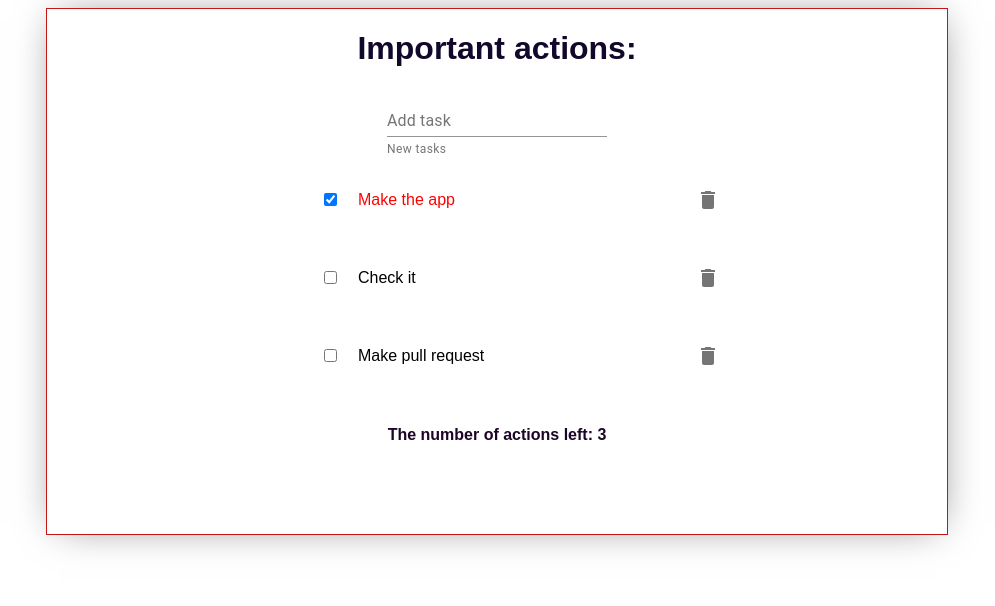
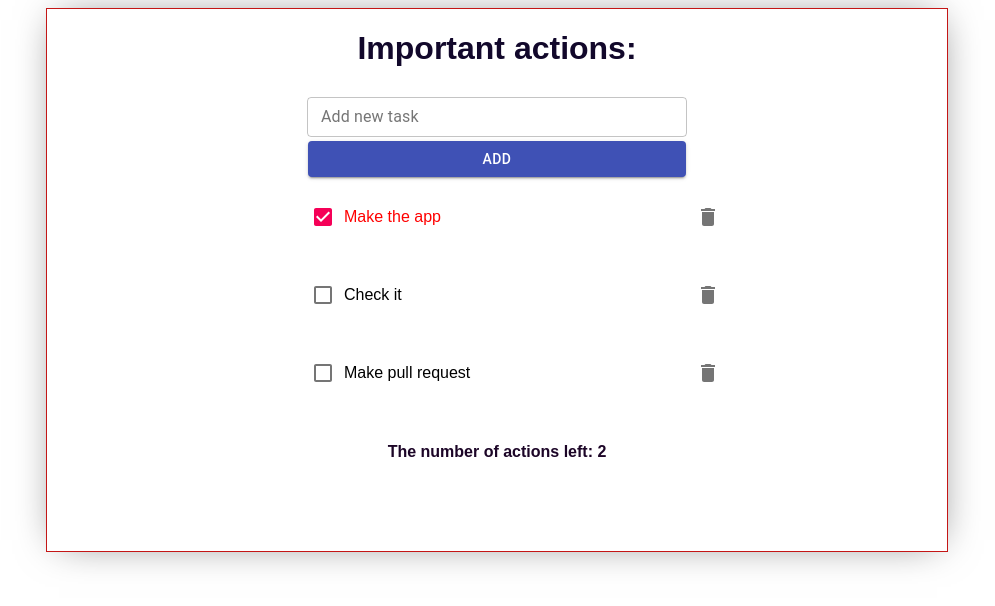
Before and after one commit to WebHeroSchool/TodoLachinov, a React (Create React App) app: page / in a window 1280 px wide. Shown: the top 606 px of the page, without its empty margins (143-1138 px from the left). Built offline with nearby package versions, Linux system fonts and the light colour scheme.

Commit message:
AddElement changes

```diff
--- a/src/components/App/App.js
+++ b/src/components/App/App.js
@@ -4,10 +4,10 @@ import InputItem from '../InputItem/InputItem';
 import Footer from '../Footer/Footer';
 import styles from './App.module.css';
 
-const counter = 3;
 
 class App extends React.Component {
   state = {
+    hasError: false,
     items: [
       {
         value: 'Make the app',
@@ -24,12 +24,13 @@ class App extends React.Component {
         isDone: false,
         id: 3
       }
-    ]
+    ],
+    count: 3
   };
 
   onClickDone = id => {
     const newItemList = this.state.items.map(item => {
-      const newItem = { ... item };
+      const newItem = { ...item };
       if (item.id === id) {
         newItem.isDone = !item.isDone;
       }
@@ -37,25 +38,42 @@ class App extends React.Component {
       return newItem;
     })
 
-    this.setState({ items: newItemList});
+    this.setState({ items: newItemList });
   };
 
-  onClickDelete = id => {
-    const newItemList = this.state.items.filter(item => item.id !== id);
-    this.setState({ items: newItemList});
+  onClickDelete = id => this.setState(state => ({ items: state.items.filter(item => item.id !== id) }));
+
+  onClickAdd = value => {
+    if (value !== '') {
+      this.setState(state => ({
+        items: [
+          ...state.items,
+          {
+            value,
+            isDone: false,
+            id: state.count + 1
+          }
+        ],
+        count: state.count + 1,
+        hasError: false
+      }));
+    } else {
+      this.setState(state => ({ hasError: true }))
+    }
   }
 
   render() {
-      return (
-      <div className = {styles.wrap}>
-        <h1 className = {styles.title} >Important actions:</h1>
-        <InputItem />
+    const casesCount = this.state.items.filter(item => item.isDone === false);
+    return (
+      <div className={styles.wrap}>
+        <h1 className={styles.title} >Important actions:</h1>
+        <InputItem onClickAdd={this.onClickAdd} hasError={this.state.hasError}/>
         <ItemList
-          items = {this.state.items}
+          items={this.state.items}
           onClickDone={this.onClickDone}
           onClickDelete={this.onClickDelete}
         />
-        <Footer counter = {counter} />
+        <Footer casesCount={casesCount.length} />
       </div>);
   }
 }
--- a/src/components/Footer/Footer.js
+++ b/src/components/Footer/Footer.js
@@ -1,6 +1,6 @@
 import React from 'react';
 import styles from './Footer.module.css';
 
-const Footer = ({ counter }) => (<div className={styles.footer}> The number of actions left: { counter }</div>);
+const Footer = ({ casesCount }) => (<div className={styles.footer}> The number of actions left: { casesCount }</div>);
 
 export default Footer;
--- a/src/components/InputItem/InputItem.js
+++ b/src/components/InputItem/InputItem.js
@@ -1,16 +1,68 @@
 import React from 'react';
 import TextField from '@material-ui/core/TextField';
+import Button from '@material-ui/core/Button';
 import styles from './InputItem.module.css';
 
+class InputItem extends React.Component {
+    state = {
+        inputValue: ''
+    };
+
+    onButtonClick = () => {
+        this.setState({
+            inputValue: ''
+        })
+
+        this.props.onClickAdd(this.state.inputValue.toUpperCase());
+    }
 
 
-const InputItem = () => (<div className = {styles.input}>
-    <TextField
-        id="standard-helperText"
-        label="Add task"
-        defaultValue=""
-        helperText="New tasks"
-    />
-</div>);
+    render() {
+        const { onClickAdd } = this.props;
+        const isError = this.props.hasError;
+        let textField;
+
+        if (isError) {
+            textField = <TextField
+                hasError
+                id='outlined-error'
+                label='Add something!'
+                margin='dense'
+                variant='outlined'
+                className={styles.field}
+                value={this.state.inputValue}
+                onChange={event => this.setState({ inputValue: event.target.value })}
+            />
+        } else {
+            textField = <TextField
+                id='outlined-dense'
+                label='Add new task'
+                margin='dense'
+                variant='outlined'
+                className={styles.field}
+                value={this.state.inputValue}
+                onChange={event => this.setState({ inputValue: event.target.value })}
+            />
+        }
+
+        return (
+            <div className={styles.input}>
+                <div className={styles.field}>
+                    {textField}
+                </div >
+                <div className={styles.button}>
+                    <Button
+                    variant='contained'
+                    color='primary'
+                    className={styles.frame}
+                    onClick={this.onButtonClick}
+                >
+                    <div>Add</div>
+                </Button>
+                </div>
+            </div>
+        );
+    }
+};
 
 export default InputItem;
--- a/src/components/InputItem/InputItem.module.css
+++ b/src/components/InputItem/InputItem.module.css
@@ -1,5 +1,25 @@
+.button {
+    display: flex;
+    justify-content: center;
+    margin: 0 auto;
+    width: 100%;
+}
+
+.field {
+    display: flex;
+    justify-content: center;
+    margin: 0 auto;
+    width: 65%;
+}
+
 .input {
     display: flex;
     justify-content: center;
+    flex-direction: column;
     margin: 0 auto;
+    width: 100%;
 }
+
+.frame {
+    width: 42%;
+}
--- a/src/components/Item/Item.js
+++ b/src/components/Item/Item.js
@@ -2,24 +2,22 @@ import React from 'react';
 import classnames from 'classnames';
 import IconButton from '@material-ui/core/IconButton';
 import DeleteIcon from '@material-ui/icons/Delete';
+import Checkbox from '@material-ui/core/Checkbox';
 import styles from './Item.module.css';
 
 const Item = ({ value, isDone, onClickDone, onClickDelete, id }) =>
 (<div className={styles.part}>
-    <input className={styles.click}
-        type = 'checkbox'
+        <Checkbox
             checked={isDone}
-        onChange={() => onClickDone(id)}
+            tabIndex={-1}
+            onClick={() => onClickDone(id)}
         />
-
         <span className={
             classnames({
                 [styles.item]: true,
-            [styles.done]: isDone,
+                [styles.done]: isDone
             })
-    }>
-        {value}
-    </span>
+        }>{value}</span>
         <div>
             <IconButton aria-label="delete" onClick={() => onClickDelete(id)}>
                 <DeleteIcon />
--- a/src/components/ItemList/ItemList.js
+++ b/src/components/ItemList/ItemList.js
@@ -4,7 +4,7 @@ import styles from './ItemList.module.css';
 
 const ItemList = ({ items, onClickDone, onClickDelete }) => (<ul>
   {items.map(item =>
-  <li className={styles.itemList} key={item.value}>
+  <li className={styles.itemList} key={item.id}>
     <Item
       value={item.value}
       isDone={item.isDone}
```
Lines whose indentation alone changed are shown as unchanged.
